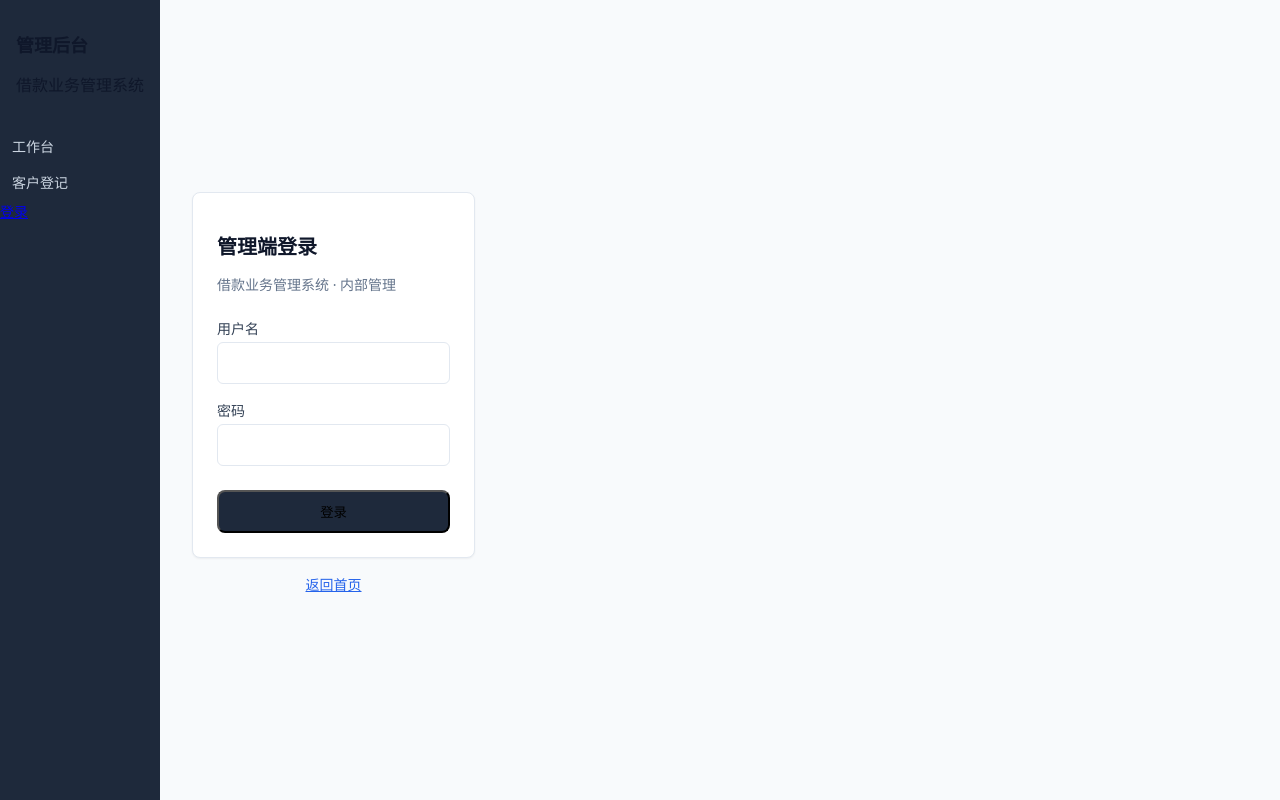
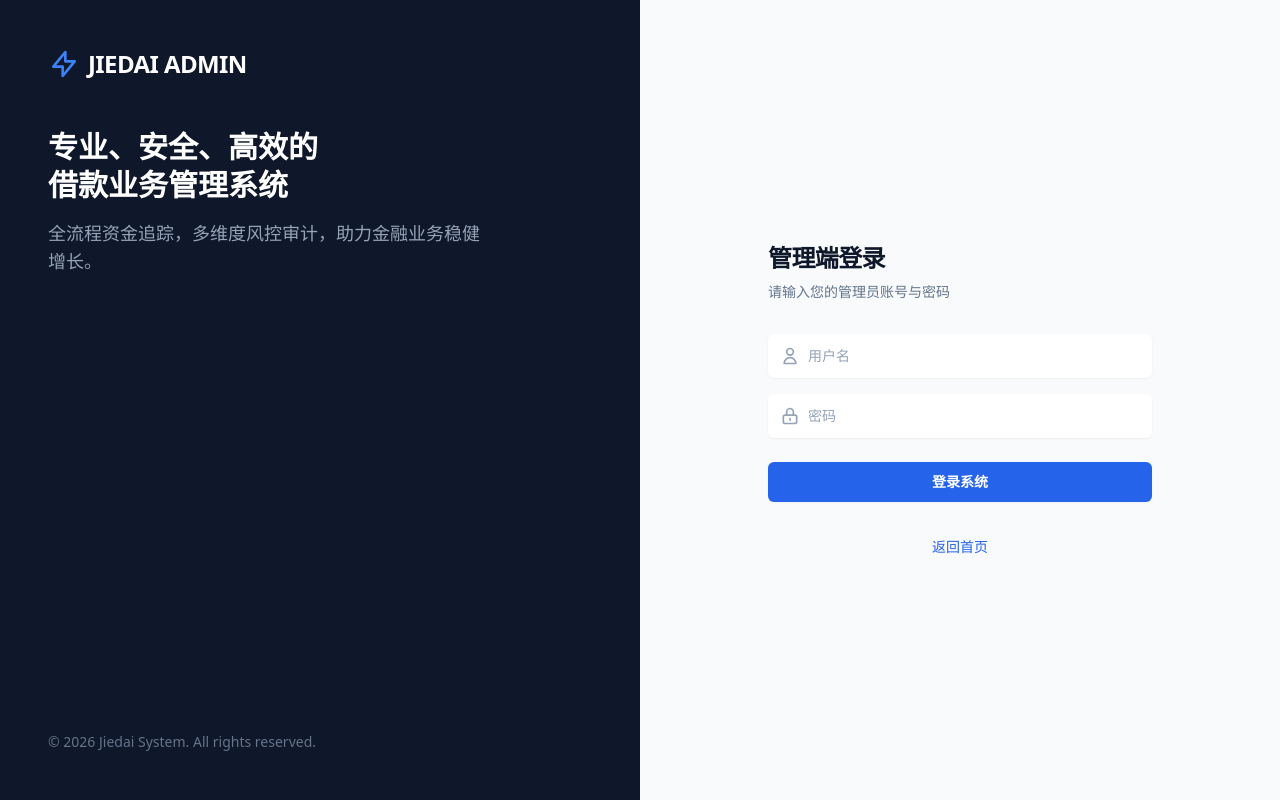
Before and after one commit to johngreece/JIEDAI, a Next.js app: page /admin/login in a window 1280 px wide. Built offline with nearby package versions, Linux system fonts and the light colour scheme; no server answers.

Commit message:
feat(ui): redesign professional login pages for admin and client

```diff
--- a/src/app/admin/login/page.tsx
+++ b/src/app/admin/login/page.tsx
@@ -34,65 +34,154 @@ export default function AdminLoginPage() {
   }
 
   return (
-    <main className="min-h-screen flex items-center justify-center p-8 bg-slate-100">
-      <div className="w-full max-w-sm">
-        <form
-          onSubmit={handleSubmit}
-          className="rounded-lg border border-slate-200 bg-white p-6 shadow-sm"
-          noValidate
+    <div className="min-h-screen w-full lg:grid lg:grid-cols-2 bg-slate-50">
+      {/* Left: Branding */}
+      <div className="hidden lg:flex flex-col justify-between bg-slate-900 p-12 text-white">
+        <div>
+          <div className="flex items-center gap-2 font-bold text-2xl tracking-tight">
+            <svg
+              className="h-8 w-8 text-blue-500"
+              fill="none"
+              stroke="currentColor"
+              viewBox="0 0 24 24"
             >
-          <h1 className="text-xl font-semibold mb-1">管理端登录</h1>
-          <p className="text-sm text-slate-500 mb-6">借款业务管理系统 · 内部管理</p>
+              <path
+                strokeLinecap="round"
+                strokeLinejoin="round"
+                strokeWidth={2}
+                d="M13 10V3L4 14h7v7l9-11h-7z"
+              />
+            </svg>
+            JIEDAI ADMIN
+          </div>
+          <div className="mt-12 max-w-md">
+            <h2 className="text-3xl font-bold leading-tight">
+              专业、安全、高效的<br />借款业务管理系统
+            </h2>
+            <p className="mt-4 text-slate-400 text-lg">
+              全流程资金追踪，多维度风控审计，助力金融业务稳健增长。
+            </p>
+          </div>
+        </div>
+        <div className="text-sm text-slate-500">
+          &copy; {new Date().getFullYear()} Jiedai System. All rights reserved.
+        </div>
+      </div>
+
+      {/* Right: Login Form */}
+      <div className="flex items-center justify-center p-8">
+        <div className="w-full max-w-sm space-y-8">
+          <div className="text-center lg:text-left">
+            <h1 className="text-2xl font-bold tracking-tight text-slate-900">
+              管理端登录
+            </h1>
+            <p className="mt-2 text-sm text-slate-600">
+              请输入您的管理员账号与密码
+            </p>
+          </div>
+
+          <form onSubmit={handleSubmit} className="mt-8 space-y-6">
             {error && (
-            <div
-              className="mb-4 text-sm text-red-600 rounded bg-red-50 border border-red-200 px-3 py-2"
-              role="alert"
-            >
+              <div className="rounded-md bg-red-50 p-4 text-sm text-red-700 border border-red-200">
                 {error}
               </div>
             )}
-          <div className="mb-4">
-            <label htmlFor="username" className="block text-sm font-medium text-slate-700 mb-1">
+            <div className="space-y-4">
+              <div>
+                <label htmlFor="username" className="sr-only">
                   用户名
                 </label>
+                <div className="relative">
+                  <div className="pointer-events-none absolute inset-y-0 left-0 flex items-center pl-3">
+                    <svg
+                      className="h-5 w-5 text-slate-400"
+                      fill="none"
+                      stroke="currentColor"
+                      viewBox="0 0 24 24"
+                    >
+                      <path
+                        strokeLinecap="round"
+                        strokeLinejoin="round"
+                        strokeWidth={2}
+                        d="M16 7a4 4 0 11-8 0 4 4 0 018 0zM12 14a7 7 0 00-7 7h14a7 7 0 00-7-7z"
+                      />
+                    </svg>
+                  </div>
                   <input
                     id="username"
+                    name="username"
                     type="text"
                     autoComplete="username"
+                    required
+                    className="block w-full rounded-md border-0 py-2.5 pl-10 text-slate-900 shadow-sm ring-1 ring-inset ring-slate-300 placeholder:text-slate-400 focus:ring-2 focus:ring-inset focus:ring-blue-600 sm:text-sm sm:leading-6"
+                    placeholder="用户名"
                     value={username}
                     onChange={(e) => setUsername(e.target.value)}
-              className="input-base"
-              required
                     disabled={submitting}
                   />
                 </div>
-          <div className="mb-6">
-            <label htmlFor="password" className="block text-sm font-medium text-slate-700 mb-1">
+              </div>
+              <div>
+                <label htmlFor="password" className="sr-only">
                   密码
                 </label>
+                <div className="relative">
+                  <div className="pointer-events-none absolute inset-y-0 left-0 flex items-center pl-3">
+                    <svg
+                      className="h-5 w-5 text-slate-400"
+                      fill="none"
+                      stroke="currentColor"
+                      viewBox="0 0 24 24"
+                    >
+                      <path
+                        strokeLinecap="round"
+                        strokeLinejoin="round"
+                        strokeWidth={2}
+                        d="M12 15v2m-6 4h12a2 2 0 002-2v-6a2 2 0 00-2-2H6a2 2 0 00-2 2v6a2 2 0 002 2zm10-10V7a4 4 0 00-8 0v4h8z"
+                      />
+                    </svg>
+                  </div>
                   <input
                     id="password"
+                    name="password"
                     type="password"
                     autoComplete="current-password"
+                    required
+                    className="block w-full rounded-md border-0 py-2.5 pl-10 text-slate-900 shadow-sm ring-1 ring-inset ring-slate-300 placeholder:text-slate-400 focus:ring-2 focus:ring-inset focus:ring-blue-600 sm:text-sm sm:leading-6"
+                    placeholder="密码"
                     value={password}
                     onChange={(e) => setPassword(e.target.value)}
-              className="input-base"
-              required
                     disabled={submitting}
                   />
                 </div>
+              </div>
+            </div>
+
             <button
               type="submit"
-            className="w-full rounded-lg bg-slate-800 text-white py-2.5 font-medium hover:bg-slate-700 focus:outline focus:ring-2 focus:ring-slate-500 focus:ring-offset-2 transition-colors disabled:opacity-50 disabled:pointer-events-none"
               disabled={submitting}
+              className="flex w-full justify-center rounded-md bg-blue-600 px-3 py-2.5 text-sm font-semibold text-white shadow-sm hover:bg-blue-500 focus-visible:outline focus-visible:outline-2 focus-visible:outline-offset-2 focus-visible:outline-blue-600 disabled:opacity-50 disabled:cursor-not-allowed transition-all"
             >
-            {submitting ? "登录中…" : "登录"}
+              {submitting ? (
+                <span className="flex items-center gap-2">
+                  <svg className="animate-spin h-4 w-4 text-white" fill="none" viewBox="0 0 24 24">
+                    <circle className="opacity-25" cx="12" cy="12" r="10" stroke="currentColor" strokeWidth="4"></circle>
+                    <path className="opacity-75" fill="currentColor" d="M4 12a8 8 0 018-8V0C5.373 0 0 5.373 0 12h4zm2 5.291A7.962 7.962 0 014 12H0c0 3.042 1.135 5.824 3 7.938l3-2.647z"></path>
+                  </svg>
+                  登录中...
+                </span>
+              ) : (
+                "登录系统"
+              )}
             </button>
           </form>
-        <p className="mt-4 text-center text-sm text-slate-500">
-          <Link href="/" className="text-blue-600 hover:underline">返回首页</Link>
-        </p>
+          <div className="mt-10 text-center">
+            <Link href="/" className="text-sm font-medium text-blue-600 hover:text-blue-500">
+              返回首页
+            </Link>
           </div>
-    </main>
+        </div>
+      </div>
+    </div>
   );
 }
--- a/src/app/client/login/page.tsx
+++ b/src/app/client/login/page.tsx
@@ -34,58 +34,91 @@ export default function ClientLoginPage() {
   }
 
   return (
-    <main className="min-h-screen flex items-center justify-center p-8 bg-slate-50">
-      <div className="w-full max-w-sm">
-        <form
-          onSubmit={handleSubmit}
-          className="rounded-lg border border-slate-200 bg-white p-6 shadow-sm"
-          noValidate
-        >
-          <h1 className="text-xl font-semibold mb-1">客户登录</h1>
-          <p className="text-sm text-slate-500 mb-6">查看我的借款 · 签署合同 · 确认还款</p>
+    <div className="min-h-screen flex flex-col items-center justify-center p-4 bg-slate-50 text-slate-900">
+      <div className="w-full max-w-sm bg-white rounded-xl shadow-lg overflow-hidden border border-slate-100">
+        <div className="p-8">
+          <div className="text-center mb-8">
+            <h1 className="text-2xl font-bold tracking-tight text-slate-900">欢迎回来</h1>
+            <p className="mt-2 text-sm text-slate-500">登录您的借款账户查看合同与还款</p>
+          </div>
+
+          <form onSubmit={handleSubmit} className="space-y-6">
             {error && (
-            <div className="mb-4 text-sm text-red-600 rounded bg-red-50 border border-red-200 px-3 py-2" role="alert">
-              {error}
+              <div className="p-3 rounded-md bg-red-50 text-red-600 text-sm border border-red-100 flex items-start gap-2">
+                 <svg className="h-5 w-5 shrink-0 text-red-400" fill="none" viewBox="0 0 24 24" stroke="currentColor">
+                    <path strokeLinecap="round" strokeLinejoin="round" strokeWidth={2} d="M12 9v2m0 4h.01m-6.938 4h13.856c1.54 0 2.502-1.667 1.732-3L13.732 4c-.77-1.333-2.694-1.333-3.464 0L3.34 16c-.77 1.333.192 3 1.732 3z" />
+                 </svg>
+                 <span>{error}</span>
               </div>
             )}
-          <div className="mb-4">
-            <label htmlFor="phone" className="block text-sm font-medium text-slate-700 mb-1">手机号</label>
+            <div className="space-y-4">
+              <div>
+                <label className="block text-sm font-medium text-slate-700 mb-1">手机号码</label>
+                <div className="relative">
+                  <div className="absolute inset-y-0 left-0 pl-3 flex items-center pointer-events-none text-slate-400">
+                    <svg className="h-5 w-5" fill="none" viewBox="0 0 24 24" stroke="currentColor">
+                      <path strokeLinecap="round" strokeLinejoin="round" strokeWidth={2} d="M3 5a2 2 0 012-2h3.28a1 1 0 01.948.684l1.498 4.493a1 1 0 01-.502 1.21l-2.257 1.13a11.042 11.042 0 005.516 5.516l1.13-2.257a1 1 0 011.21-.502l4.493 1.498a1 1 0 01.684.949V19a2 2 0 01-2 2h-1C9.716 21 3 14.284 3 6V5z" />
+                    </svg>
+                  </div>
                   <input
-              id="phone"
                     type="tel"
-              autoComplete="tel"
                     value={phone}
                     onChange={(e) => setPhone(e.target.value)}
-              className="input-base"
                     required
+                    className="block w-full rounded-lg border-slate-300 pl-10 py-2.5 focus:border-blue-500 focus:ring-blue-500 sm:text-sm"
+                    placeholder="请输入11位手机号"
                     disabled={submitting}
                   />
                 </div>
-          <div className="mb-6">
-            <label htmlFor="password" className="block text-sm font-medium text-slate-700 mb-1">密码</label>
+              </div>
+
+              <div>
+                <label className="block text-sm font-medium text-slate-700 mb-1">登录密码</label>
+                <div className="relative">
+                   <div className="absolute inset-y-0 left-0 pl-3 flex items-center pointer-events-none text-slate-400">
+                     <svg className="h-5 w-5" fill="none" viewBox="0 0 24 24" stroke="currentColor">
+                       <path strokeLinecap="round" strokeLinejoin="round" strokeWidth={2} d="M12 15v2m-6 4h12a2 2 0 002-2v-6a2 2 0 00-2-2H6a2 2 0 00-2 2v6a2 2 0 002 2zm10-10V7a4 4 0 00-8 0v4h8z" />
+                     </svg>
+                   </div>
                   <input
-              id="password"
                     type="password"
-              autoComplete="current-password"
                     value={password}
                     onChange={(e) => setPassword(e.target.value)}
-              className="input-base"
                     required
+                    className="block w-full rounded-lg border-slate-300 pl-10 py-2.5 focus:border-blue-500 focus:ring-blue-500 sm:text-sm"
+                    placeholder="••••••••"
                     disabled={submitting}
                   />
                 </div>
+              </div>
+            </div>
+
             <button
               type="submit"
-            className="w-full rounded-lg bg-blue-600 text-white py-2.5 font-medium hover:bg-blue-700 focus:outline focus:ring-2 focus:ring-blue-500 focus:ring-offset-2 transition-colors disabled:opacity-50 disabled:pointer-events-none"
               disabled={submitting}
+              className="w-full flex justify-center py-2.5 px-4 border border-transparent rounded-lg shadow-sm text-sm font-medium text-white bg-blue-600 hover:bg-blue-700 focus:outline-none focus:ring-2 focus:ring-offset-2 focus:ring-blue-500 disabled:opacity-50 disabled:cursor-not-allowed transition-colors"
             >
-            {submitting ? "登录中…" : "登录"}
+               {submitting ? (
+                <span className="flex items-center gap-2">
+                  <svg className="animate-spin h-4 w-4 text-white" fill="none" viewBox="0 0 24 24">
+                    <circle className="opacity-25" cx="12" cy="12" r="10" stroke="currentColor" strokeWidth="4"></circle>
+                    <path className="opacity-75" fill="currentColor" d="M4 12a8 8 0 018-8V0C5.373 0 0 5.373 0 12h4zm2 5.291A7.962 7.962 0 014 12H0c0 3.042 1.135 5.824 3 7.938l3-2.647z"></path>
+                  </svg>
+                  登录中...
+                </span>
+              ) : "立即登录"}
             </button>
           </form>
-        <p className="mt-4 text-center text-sm text-slate-500">
-          <Link href="/" className="text-blue-600 hover:underline">返回首页</Link>
-        </p>
         </div>
-    </main>
+        <div className="bg-slate-50 px-8 py-4 border-t border-slate-100 text-center">
+            <Link href="/" className="text-sm font-medium text-blue-600 hover:text-blue-500">
+              返回首页
+            </Link>
+        </div>
+      </div>
+       <div className="mt-8 text-center text-xs text-slate-400">
+        &copy; {new Date().getFullYear()} Jiedai System
+      </div>
+    </div>
   );
 }
--- a/src/app/globals.css
+++ b/src/app/globals.css
@@ -1,3 +1,7 @@
+@tailwind base;
+@tailwind components;
+@tailwind utilities;
+
 /* 借款业务管理系统 - 全局样式（纯 CSS，不依赖 Tailwind） */
 
 :root {
```
Also changed, not shown: src/app/admin/(main)/dashboard/page.tsx (renamed from src/app/admin/dashboard/page.tsx), src/app/admin/(main)/layout.tsx (renamed from src/app/admin/layout.tsx), src/app/admin/(main)/register/page.tsx (renamed from src/app/admin/register/page.tsx), src/app/admin/(main)/settings/loan-fee/page.tsx (renamed from src/app/admin/settings/loan-fee/page.tsx), src/app/client/(main)/dashboard/page.tsx (renamed from src/app/client/dashboard/page.tsx), src/app/client/(main)/layout.tsx (renamed from src/app/client/layout.tsx), src/app/client/(main)/sign/contract/[id]/page.tsx (renamed from src/app/client/sign/contract/[id]/page.tsx), src/app/client/(main)/sign/repayment/[id]/page.tsx (renamed from src/app/client/sign/repayment/[id]/page.tsx). Lines whose indentation alone changed are shown as unchanged.
